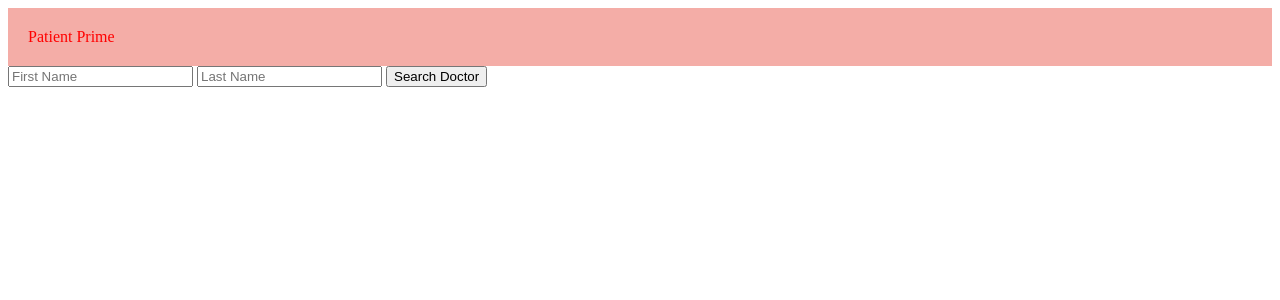
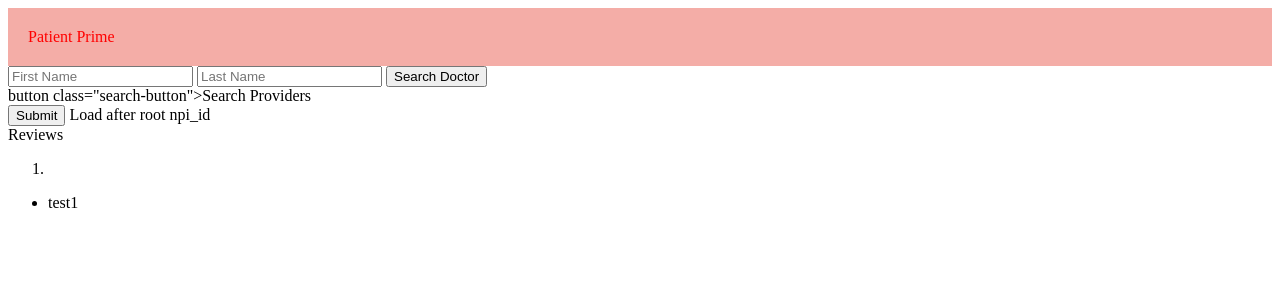
Before and after one commit to bukandu1/Patient-Prime, a Flask app: page /user-dashboard-copy in a window 1280 px wide. Shown: the top 300 px of the page. Run offline with Flask 2, Linux system fonts and the light colour scheme; data that the repository does not hold is empty.

Commit message:
REACT component working for Reviewsgit add .

```diff
--- a/server.py
+++ b/server.py
@@ -61,6 +61,34 @@ def search_doctor():
                     "speciality_name": doctor.speciality_name, "npi_id": doctor.npi_id, "zipcode": doctor.zipcode,
                     "doctor_id": doctor.doctor_id, "reviews": review_list})
 
+########################################################DELETE ONCE REACT TEST COMPLETE
+@app.route('/reviews')
+def search_reviews():
+    """Route to send reviews to dashboard"""
+
+    # TODO: Replace with session for doctor and username
+    first_name = "david"
+    last_name = "maine"
+
+    # TODO: Future implementation to return back suggested doctors
+    doctor = Doctor.query.filter(Doctor.first_name.ilike(first_name)&Doctor.last_name.ilike(last_name)).first()
+
+    if not doctor:
+        flash("This doctor is not found in the database. Please try again.")
+        return redirect('/')
+
+    doctor_id = doctor.doctor_id
+
+    # import pdb; pdb.set_trace()
+
+    # TODO: Update query to Doctor.reviews once model relationship updated
+    reviews = Review.query.filter_by(doctor_id=doctor_id).all()
+    # print(doctor_id, reviews)
+    review_list = list(map(lambda x: x.review_text_body, reviews))
+    review_dict = {"reviews": review_list}
+
+    return jsonify(review_dict)
+########################################################DELETE ONCE REACT TEST COMPLETE
 
 @app.route('/logout')
 def logout():
--- a/static/doctor-display.jsx
+++ b/static/doctor-display.jsx
@@ -3,21 +3,35 @@
 //Use event listener to use display provider info
 /* class start */
 class Reviews extends React.Component {
-    constructor() {
-        super();
+    constructor(props) {
+        super(props);
 
-        this.state = {reviews: [""]};
+        this.state = {reviews: []};
+
+
+        // this.handleGuess = this.handleGuess.bind(this);
+        //Make sure to bind all methods that update state
+        this.updateReviews = this.updateReviews.bind(this);
 }
+    updateReviews(reviews){
+        // update state
+        return this.setState({reviews: reviews});
+    }
 
     componentDidMount() {
-
+        var that = this;
         console.log("In Component Mount lifecycle method!");
         fetch('/reviews')
             .then(res => {
                 console.log(res);
                 return res.json();
             })
-            .then(reviews_list => this.setState({reviews:reviews_list}));
+            // .then(reviews_list => {debugger; this.setState({reviews:reviews_list}) ));
+            .then(function(resp){
+                that.updateReviews(resp.reviews);
+
+            });
+
       //           // this.setState({todos: this.state.todos.map(todo=>{
       // if (todo.id === id){
       //   todo.completed = !todo.completed //toggles
@@ -31,14 +45,13 @@ class Reviews extends React.Component {
 
     render() {
         debugger;
-        const { reviews } = this.state;
-        const reviewsList  = this.state.reviews.reviews;
-        console.log(reviewsList);
+        let reviews = this.state.reviews.map(review => {
+                    return <h1> {review} </h1>});
         return (
             <div>
                 Reviews
                 <ol>
-                    <li>{this.state.reviews.reviews}</li>
+                    <li>{reviews}</li>
                 </ol>
                 <ul>
                     <li>test1</li>
@@ -46,9 +59,9 @@ class Reviews extends React.Component {
             </div>
                 )
 
-            }
+
 }
-
+  }
 
 //end Review class
 
--- a/templates/user-dashboard.html
+++ b/templates/user-dashboard.html
@@ -1,7 +1,7 @@
 {%extends 'base.html'%}
 <script src="http://code.jquery.com/jquery.js"></script>
-<script src="/static/user_dashboard.js"></script>
-
+<!-- <script src="/static/user_dashboard.js"></script>
+ -->
 {%block content%}
 
 <body>
@@ -19,11 +19,22 @@
 <div id="doctor-associated-hospital-info"></div>
 <div id="doctor-reviews-info"></div>
 </body>
-            <!-- button class="search-button">Search Providers</button>
+            button class="search-button">Search Providers</button>
             <div></div>
             <input type="submit" name="submit">
         </form>
-Load after root npi_id -->
-<!-- <script src="/static/doctor-display.jsx" type="text/jsx"></script> -->
+Load after root npi_id
+<div id='root'></div>
+
+
+
+<script src="https://unpkg.com/react@16/umd/react.development.js"></script>
+<script src="https://unpkg.com/react-dom@16/umd/react-dom.development.js"></script>
+
+<script src="http://unpkg.com/babel-standalone"></script>
+
+<!-- Load after root npi_id -->
+<script src="/static/doctor-display.jsx" type="text/jsx"></script>
+
 
 {%endblock%}
```
Also changed, not shown: templates/user-dashboard-mvp.html (+3 -4 lines).
